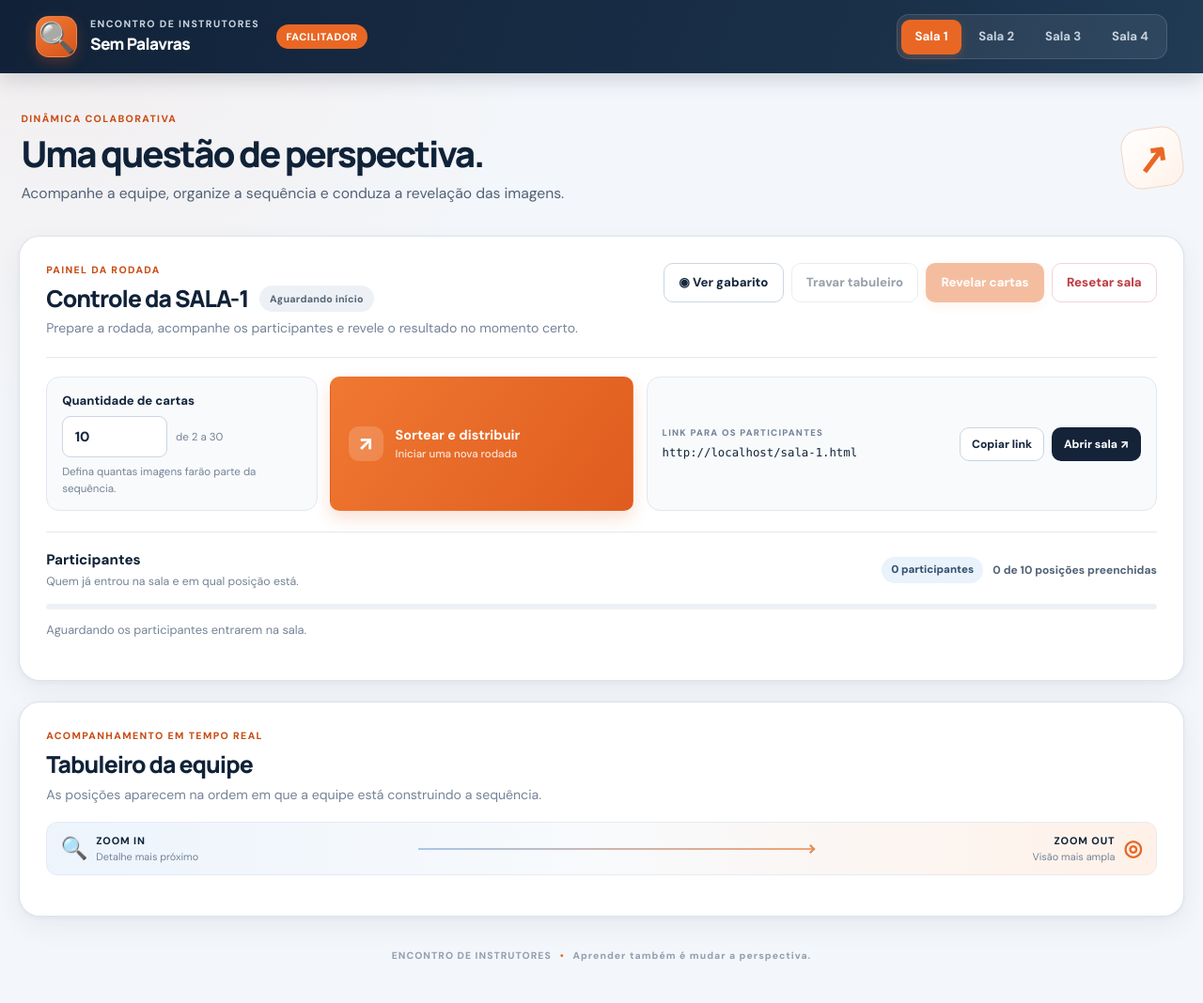
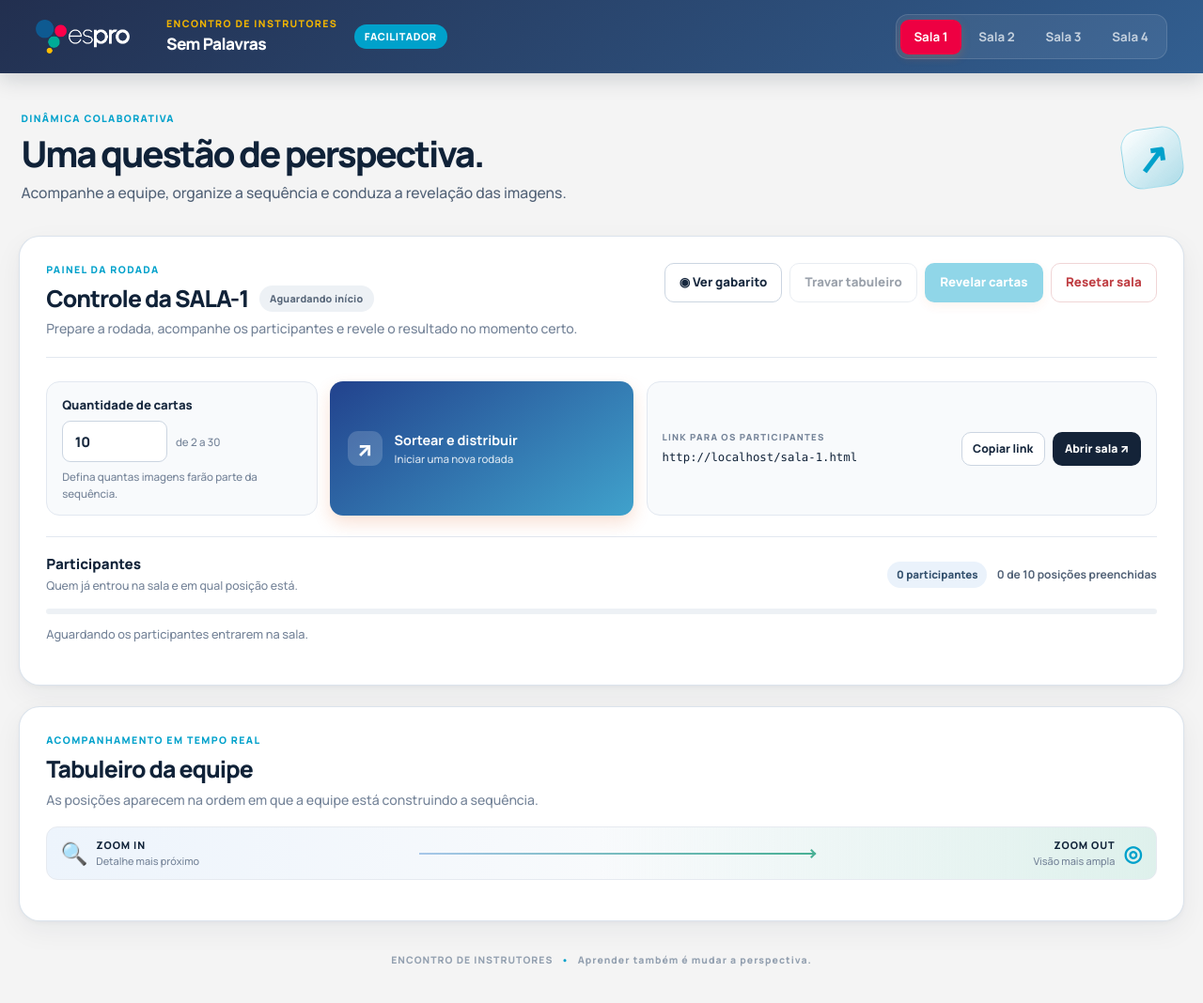
Before and after one commit to conteudoespro/encontroinstrutores2026, a plain HTML site: page index.html in a window 1280 px wide. Shown: the whole page at 94% size. Drawn offline with Linux system fonts and the light colour scheme; no server answers.

Commit message:
Ajustes visuais

```diff
--- a/css/style.css
+++ b/css/style.css
@@ -1,7 +1,8 @@
 @import url('https://fonts.googleapis.com/css2?family=DM+Sans:wght@400;500;600;700;800&family=Manrope:wght@500;600;700;800&display=swap');
 
+
 :root {
-  --bg: #f3f6fa;
+  --bg: #f4f4f4;
   --surface: #ffffff;
   --surface-soft: #f8fafc;
   --surface-tint: #fff7f0;
@@ -29,6 +30,15 @@
   --shadow-card: 0 10px 30px rgba(20, 35, 56, .055), 0 2px 5px rgba(20, 35, 56, .035);
   --shadow-float: 0 28px 80px rgba(7, 19, 34, .30);
   --ease: 180ms cubic-bezier(.2, .8, .2, 1);
+
+  /* CORES ESPRO*/
+  --dark-blue: #222F4F;
+  --blue: #325F91;
+  --water-green: #49B095;
+  --yellow: #F2B500;
+  --magenta: #EE0042;
+  --light-blue: #00A1CB;
+  --violet-blue: #113F8C;
 }
 
 *, *::before, *::after { box-sizing: border-box; }
@@ -40,10 +50,8 @@ body {
   display: flex;
   flex-direction: column;
   color: var(--ink);
-  background:
-    radial-gradient(ellipse at 5% 0%, rgba(233, 103, 36, .055), transparent 32rem),
-    var(--bg);
-  font-family: 'DM Sans', 'Segoe UI', system-ui, -apple-system, sans-serif;
+  background: var(--bg);
+  font-family: 'Manrope', 'Segoe UI', system-ui, -apple-system, sans-serif;
   line-height: 1.5;
   -webkit-font-smoothing: antialiased;
 }
@@ -67,7 +75,7 @@ button:focus-visible, a:focus-visible, input:focus-visible, img[tabindex]:focus-
   min-height: 78px;
   padding: .8rem clamp(1rem, 3vw, 2.75rem);
   color: #fff;
-  background: linear-gradient(110deg, #112238 0%, #1a3049 72%, #213b55 100%);
+  background: linear-gradient(145deg, #222f4f, #325f91);
   box-shadow: 0 6px 22px rgba(12, 27, 45, .16);
 }
 .brand {
@@ -81,17 +89,15 @@ button:focus-visible, a:focus-visible, input:focus-visible, img[tabindex]:focus-
 .brand-mark {
   display: grid;
   place-items: center;
-  flex: 0 0 44px;
-  width: 44px;
-  height: 44px;
-  border: 1px solid rgba(255,255,255,.18);
-  border-radius: 14px;
+  width: 100px;
+  height: 37px;
   color: #fff;
-  background: linear-gradient(145deg, #f17b35, #d6531a);
-  box-shadow: 0 5px 14px rgba(225, 91, 29, .28);
-  font-family: Manrope, sans-serif;
+  background: url(../img/logo_espro.png) no-repeat;
+  background-size: 100%;
+  font-family: 'Manrope', sans-serif;
   font-size: 2rem;
   line-height: 1;
+  margin-right: 25px;
 }
 .brand-copy { display: flex; flex-direction: column; gap: .05rem; min-width: 0; }
 .brand-event, .eyebrow, .share-label {
@@ -100,10 +106,10 @@ button:focus-visible, a:focus-visible, input:focus-visible, img[tabindex]:focus-
   letter-spacing: .13em;
   text-transform: uppercase;
 }
-.brand-event { color: #c8d3df; }
+.brand-event { color: #F2B500; }
 .brand-name {
   color: #fff;
-  font-family: Manrope, 'DM Sans', sans-serif;
+  font-family: 'Manrope', 'DM Sans', sans-serif;
   font-size: 1.08rem;
   font-weight: 800;
   letter-spacing: -.035em;
@@ -122,7 +128,7 @@ button:focus-visible, a:focus-visible, input:focus-visible, img[tabindex]:focus-
   text-transform: uppercase;
   white-space: nowrap;
 }
-.badge-accent { color: #fff; background: var(--orange); }
+.badge-accent { color: #fff; background: var(--light-blue); }
 .brand .badge { margin-left: .25rem; }
 .room-tabs {
   display: flex;
@@ -134,7 +140,7 @@ button:focus-visible, a:focus-visible, input:focus-visible, img[tabindex]:focus-
 }
 .room-tab {
   min-height: 37px;
-  padding: .45rem .9rem;
+  padding: .45rem .9rem .30rem .9rem;
   border: 0;
   border-radius: 9px;
   color: #c6d2df;
@@ -145,7 +151,7 @@ button:focus-visible, a:focus-visible, input:focus-visible, img[tabindex]:focus-
   transition: background var(--ease), color var(--ease), transform var(--ease);
 }
 .room-tab:hover { color: #fff; background: rgba(255,255,255,.09); }
-.room-tab.active { color: #fff; background: var(--orange); box-shadow: 0 3px 10px rgba(233,103,36,.25); }
+.room-tab.active { color: #fff; background: var(--magenta); box-shadow: 0 3px 10px rgba(233,103,36,.25); }
 .topbar-right { display: flex; align-items: center; gap: .7rem; }
 .player-chip {
   display: inline-flex;
@@ -175,11 +181,11 @@ button:focus-visible, a:focus-visible, input:focus-visible, img[tabindex]:focus-
   margin: 0 0 1.7rem;
   padding: .35rem .15rem;
 }
-.eyebrow { margin: 0 0 .45rem; color: var(--orange-dark); }
+.eyebrow { margin: 0 0 .45rem; color: var(--light-blue); }
 .page-intro h1 {
   margin: 0;
   color: var(--ink-strong);
-  font-family: Manrope, 'DM Sans', sans-serif;
+  font-family: 'Manrope', 'DM Sans', sans-serif;
   font-size: clamp(1.65rem, 3vw, 2.45rem);
   font-weight: 800;
   letter-spacing: -.055em;
@@ -192,28 +198,28 @@ button:focus-visible, a:focus-visible, input:focus-visible, img[tabindex]:focus-
   flex: 0 0 64px;
   width: 64px;
   height: 64px;
-  border: 1px solid #f1d7c7;
+  border: 1px solid #00a1cb4a;
   border-radius: 20px;
-  color: var(--orange);
-  background: linear-gradient(145deg, #fff, #fff2e9);
-  font-family: Manrope, sans-serif;
+  color: var(--light-blue);
+  background: linear-gradient(145deg, #fff, #00a1cb4a);
+  font-family: 'Manrope', sans-serif;
   font-size: 2.6rem;
   font-weight: 700;
   transform: rotate(-8deg);
 }
 .panel-card {
   margin-bottom: 1.35rem;
-  padding: clamp(1.15rem, 2.2vw, 1.8rem);
+  padding: clamp(1.15rem, 2.2vw, 2.5rem);
   border: 1px solid rgba(215, 224, 234, .9);
   border-radius: var(--radius-lg);
   background: var(--surface);
   box-shadow: var(--shadow-card);
 }
-.section-heading { display: flex; align-items: flex-start; justify-content: space-between; gap: 1.25rem; }
+.section-heading { display: flex; align-items: flex-start; justify-content: space-between; gap: 1.25rem; margin-bottom: 25px; }
 .section-heading h2 {
   margin: 0;
   color: var(--ink-strong);
-  font-family: Manrope, 'DM Sans', sans-serif;
+  font-family: 'Manrope', 'DM Sans', sans-serif;
   font-size: clamp(1.22rem, 2vw, 1.55rem);
   font-weight: 800;
   letter-spacing: -.04em;
@@ -251,8 +257,8 @@ button:focus-visible, a:focus-visible, input:focus-visible, img[tabindex]:focus-
 .btn:hover:not(:disabled) { transform: translateY(-1px); }
 .btn:active:not(:disabled) { transform: translateY(0); }
 .btn:disabled { opacity: .43; cursor: not-allowed; }
-.btn-primary { color: #fff; background: var(--orange); box-shadow: 0 4px 12px rgba(233,103,36,.17); }
-.btn-primary:hover:not(:disabled) { background: var(--orange-dark); }
+.btn-primary { color: #fff; background: var(--light-blue); box-shadow: 0 4px 12px rgba(233,103,36,.17); }
+.btn-primary:hover:not(:disabled) { background: var(--light-blue); }
 .btn-secondary { color: var(--ink); border-color: var(--line-strong); background: #fff; }
 .btn-secondary:hover:not(:disabled) { border-color: #aab8c8; background: var(--surface-soft); }
 .btn-dark { color: #fff; background: var(--navy); }
@@ -263,7 +269,7 @@ button:focus-visible, a:focus-visible, input:focus-visible, img[tabindex]:focus-
 .btn-answer:hover:not(:disabled) { background: #105641; }
 .btn-small { min-height: 36px; padding: .48rem .72rem; font-size: .76rem; }
 .btn-block { width: 100%; }
-.btn-ghost-light { min-height: 34px; padding: .38rem .72rem; border-color: rgba(255,255,255,.2); color: #fff; background: rgba(255,255,255,.09); font-size: .78rem; }
+.btn-ghost-light { min-height: 34px; padding: .38rem .72rem; border-color: rgba(242,181,0,.2); color: #F2B500; background: rgba(242,181,0,.09); font-size: .78rem;  border-radius: 100px;}
 .btn-ghost-light:hover { background: rgba(255,255,255,.17); }
 .host-actions { display: flex; align-items: center; justify-content: flex-end; flex-wrap: wrap; gap: .5rem; }
 
@@ -298,7 +304,7 @@ button:focus-visible, a:focus-visible, input:focus-visible, img[tabindex]:focus-
   transition: border-color var(--ease), box-shadow var(--ease);
 }
 .input-with-suffix input { max-width: 112px; font-weight: 800; }
-.input-with-suffix input:focus, .join-form input:focus { border-color: var(--orange); box-shadow: 0 0 0 3px rgba(233,103,36,.12); }
+.input-with-suffix input:focus, .join-form input:focus { border-color: var(--light-blue); box-shadow: 0 0 0 3px rgba(233,103,36,.12); }
 .input-with-suffix span { color: var(--muted); font-size: .72rem; white-space: nowrap; }
 .field-help { margin: .45rem 0 0; color: var(--muted); font-size: .72rem; }
 .btn-start {
@@ -308,11 +314,13 @@ button:focus-visible, a:focus-visible, input:focus-visible, img[tabindex]:focus-
   min-height: 86px;
   padding: .9rem 1.15rem;
   color: #fff;
-  background: linear-gradient(125deg, #f07832, #df5c1e);
+  background: linear-gradient(145deg, #22428d, #40a2cc);
   box-shadow: 0 8px 18px rgba(224, 91, 30, .18);
   text-align: left;
+  border-radius: 14px;
+  border: none;
 }
-.btn-start:hover:not(:disabled) { background: linear-gradient(125deg, #e96a25, #c94c13); }
+.btn-start:hover:not(:disabled) { background: linear-gradient(145deg, #222f4f, #325f91); }
 .btn-start strong, .btn-start small { display: block; }
 .btn-start strong { font-size: .9rem; }
 .btn-start small { margin-top: .24rem; color: rgba(255,255,255,.82); font-size: .72rem; font-weight: 500; }
@@ -331,7 +339,7 @@ button:focus-visible, a:focus-visible, input:focus-visible, img[tabindex]:focus-
 .metric-pill { padding: .32rem .62rem; border-radius: 999px; color: #34516e; background: var(--blue-pale); font-size: .72rem; font-weight: 800; }
 .progress-copy { color: var(--ink-soft); font-size: .75rem; font-weight: 700; }
 .progress-track { height: 6px; margin: .85rem 0 .8rem; overflow: hidden; border-radius: 99px; background: #edf1f5; }
-.progress-track span { display: block; width: 0; height: 100%; border-radius: inherit; background: linear-gradient(90deg, #f18a4d, var(--orange)); transition: width 240ms ease; }
+.progress-track span { display: block; width: 0; height: 100%; border-radius: inherit; background: linear-gradient(90deg, #EE0042, var(--light-blue)); transition: width 240ms ease; }
 .roster-list { display: flex; flex-wrap: wrap; gap: .5rem; min-height: 35px; }
 .player-pill {
   display: inline-flex;
@@ -350,7 +358,7 @@ button:focus-visible, a:focus-visible, input:focus-visible, img[tabindex]:focus-
 .player-pill-name { max-width: 180px; overflow: hidden; text-overflow: ellipsis; white-space: nowrap; }
 .player-pill small { color: var(--muted); font-size: .67rem; font-weight: 600; }
 .player-pill strong { color: var(--green); font-size: .68rem; white-space: nowrap; }
-.kick-btn { display: grid; place-items: center; width: 22px; height: 22px; border: 0; border-radius: 50%; color: #7d8998; background: transparent; font-size: 1.1rem; cursor: pointer; }
+.kick-btn { display: grid; place-items: center; width: 30px; border: 0; border-radius: 50%; color: #7d8998; background: transparent; font-size: 1.1rem; cursor: pointer; }
 .kick-btn:hover { color: var(--red); background: var(--red-pale); }
 .empty-roster { margin: 0; color: var(--muted); font-size: .8rem; }
 
@@ -366,16 +374,16 @@ button:focus-visible, a:focus-visible, input:focus-visible, img[tabindex]:focus-
   padding: .68rem .9rem;
   border: 1px solid #e6eaf0;
   border-radius: 12px;
-  background: linear-gradient(90deg, #edf4fc 0%, #f8fafc 50%, #fff1e8 100%);
+  background: linear-gradient(90deg, #edf4fc 0%, #f8fafc 50%, #49b0952e 100%);
 }
 .scale-end { display: flex; align-items: center; gap: .55rem; min-width: 0; color: var(--ink-soft); }
 .scale-end strong, .scale-end small { display: block; }
 .scale-end strong { color: var(--ink-strong); font-size: .68rem; font-weight: 800; letter-spacing: .08em; }
 .scale-end small { margin-top: .05rem; color: var(--muted); font-size: .68rem; }
-.scale-symbol { color: var(--orange); font-size: 1.45rem; font-weight: 800; line-height: 1; }
+.scale-symbol { color: var(--light-blue); font-size: 1.45rem; font-weight: 800; line-height: 1; }
 .scale-end-right { text-align: right; }
-.scale-line { position: relative; flex: 1; height: 2px; max-width: 420px; background: linear-gradient(90deg, #a7c7e9, #f1a274); }
-.scale-line::after { position: absolute; top: 50%; right: -1px; width: 7px; height: 7px; border-top: 2px solid #e58a54; border-right: 2px solid #e58a54; content: ''; transform: translateY(-50%) rotate(45deg); }
+.scale-line { position: relative; flex: 1; height: 2px; max-width: 420px; background: linear-gradient(90deg, #a7c7e9, #49B095); }
+.scale-line::after { position: absolute; top: 50%; right: -1px; width: 7px; height: 7px; border-top: 2px solid #49B095; border-right: 2px solid #49B095; content: ''; transform: translateY(-50%) rotate(45deg); }
 .timeline-grid { display: grid; grid-template-columns: repeat(auto-fill, minmax(168px, 1fr)); align-items: stretch; gap: .85rem; }
 .slot-card {
   position: relative;
@@ -391,12 +399,12 @@ button:focus-visible, a:focus-visible, input:focus-visible, img[tabindex]:focus-
 }
 .slot-card:hover { border-color: #9baabd; }
 .slot-card.occupied { border-style: solid; border-color: #b9c7d6; background: #fff; box-shadow: 0 4px 14px rgba(20,35,56,.045); }
-.slot-card.is-mine { border-color: var(--orange); background: #fff8f3; box-shadow: 0 5px 16px rgba(233,103,36,.10); }
+.slot-card.is-mine { border-color: var(--light-blue); background: #fff8f3; box-shadow: 0 5px 16px rgba(233,103,36,.10); }
 .slot-card.correct { border-color: #65b78e; background: #f2fbf6; }
 .slot-card.wrong { border-color: #e4a0a2; background: #fff7f7; }
 .slot-header { display: flex; align-items: center; justify-content: space-between; min-height: 23px; gap: .35rem; margin-bottom: .25rem; }
-.slot-index-badge { display: inline-flex; align-items: center; min-height: 22px; padding: .18rem .48rem; border-radius: 6px; color: #41536b; background: #edf1f5; font-size: .62rem; font-weight: 800; letter-spacing: .055em; }
-.slot-card.is-mine .slot-index-badge { color: #fff; background: var(--orange); }
+.slot-index-badge { display: inline-flex; align-items: center; min-height: 20px; padding: .18rem .48rem; border-radius: 6px; color: #41536b; background: #edf1f5; font-size: .62rem; font-weight: 800; letter-spacing: .055em; }
+.slot-card.is-mine .slot-index-badge { color: #fff; background: var(--light-blue); }
 .slot-hint-tag { font-size: .65rem; font-weight: 800; text-align: right; }
 .slot-preview {
   position: relative;
@@ -429,7 +437,7 @@ button:focus-visible, a:focus-visible, input:focus-visible, img[tabindex]:focus-
   text-align: center;
 }
 .slot-preview .card-back small { margin-top: .25rem; color: #dce5ee; font-size: .66rem; font-weight: 500; letter-spacing: 0; }
-.slot-preview .card-back.mine { background: linear-gradient(145deg, #e96724, #b84a1a); }
+.slot-preview .card-back.mine { background: linear-gradient(135deg, #dd0075, #e1564d); }
 .slot-player-name { min-height: 22px; margin: 0 0 .55rem; overflow: hidden; color: var(--ink); font-size: .76rem; font-weight: 800; text-align: center; text-overflow: ellipsis; white-space: nowrap; }
 .slot-action { margin-top: auto; }
 .slot-action .btn { min-height: 35px; padding: .42rem .58rem; font-size: .72rem; }
@@ -440,7 +448,7 @@ button:focus-visible, a:focus-visible, input:focus-visible, img[tabindex]:focus-
 .player-intro { margin-bottom: 1.5rem; }
 .player-layout { display: grid; grid-template-columns: minmax(260px, 340px) minmax(0, 1fr); align-items: start; gap: 1.2rem; }
 .secret-card-box { position: sticky; top: 98px; text-align: left; }
-.secret-heading h2 { margin: 0; color: var(--ink-strong); font-family: Manrope, sans-serif; font-size: 1.28rem; font-weight: 800; letter-spacing: -.04em; }
+.secret-heading h2 { margin: 0; color: var(--ink-strong); font-family: 'Manrope', sans-serif; font-size: 1.28rem; font-weight: 800; letter-spacing: -.04em; }
 .secret-heading .section-description { margin-top: .3rem; }
 .secret-image-frame {
   position: relative;
@@ -464,8 +472,8 @@ button:focus-visible, a:focus-visible, input:focus-visible, img[tabindex]:focus-
 .shield-overlay span:not(.shield-emoji) { font-size: .9rem; font-weight: 800; }
 .shield-overlay small { color: #e2eaf2; font-size: .7rem; }
 .secret-status { min-height: 43px; margin: .65rem 0 .85rem; color: var(--ink-soft); font-size: .81rem; }
-.privacy-note { display: flex; align-items: flex-start; gap: .5rem; margin-top: 1rem; padding: .7rem .75rem; border-radius: 10px; color: #75512f; background: #fff5e9; font-size: .72rem; }
-.privacy-note span { color: var(--orange); font-weight: 900; }
+.privacy-note { display: flex; align-items: flex-start; gap: .5rem; margin-top: 1rem; padding: .7rem .75rem; border-radius: 10px; color: #222F4F; background: #00a1cb4a; font-size: .72rem; }
+.privacy-note span { color: var(--light-blue); font-weight: 900; }
 .player-board-panel { min-width: 0; }
 .status-banner { display: flex; flex-wrap: wrap; align-items: center; justify-content: space-between; gap: .5rem 1rem; margin-bottom: 1.1rem; padding: .8rem .95rem; border-radius: 12px; font-size: .81rem; font-weight: 700; }
 .status-banner.locked { border: 1px solid #f0d99e; color: #7d530c; background: var(--amber-pale); }
@@ -473,8 +481,8 @@ button:focus-visible, a:focus-visible, input:focus-visible, img[tabindex]:focus-
 
 /* Tela de entrada */
 .join-screen { width: min(100%, 530px); margin: 2rem auto 2.4rem; padding: clamp(1.5rem, 4vw, 2.6rem); text-align: center; }
-.join-icon { display: grid; place-items: center; width: 62px; height: 62px; margin: 0 auto 1rem; border: 1px solid #f0d7c8; border-radius: 19px; color: var(--orange); background: var(--orange-pale); font-family: Manrope, sans-serif; font-size: 2.25rem; }
-.join-screen h2 { margin: 0; color: var(--ink-strong); font-family: Manrope, sans-serif; font-size: 1.7rem; font-weight: 800; letter-spacing: -.05em; }
+.join-icon { display: grid; place-items: center; width: 62px; height: 62px; margin: 0 auto 1rem; border: 1px solid #f0d7c8; border-radius: 19px; color: var(--light-blue); background: var(--orange-pale); font-family: 'Manrope', sans-serif; font-size: 2.25rem; }
+.join-screen h2 { margin: 0; color: var(--ink-strong); font-family: 'Manrope', sans-serif; font-size: 1.7rem; font-weight: 800; letter-spacing: -.05em; }
 .join-description { max-width: 390px; margin: .65rem auto 0; color: var(--muted); font-size: .88rem; }
 .join-form { display: flex; flex-direction: column; gap: .55rem; margin-top: 1.55rem; text-align: left; }
 .join-form label { margin-bottom: 0; }
@@ -508,7 +516,7 @@ button:focus-visible, a:focus-visible, input:focus-visible, img[tabindex]:focus-
   outline: none;
 }
 .answer-modal-header { display: flex; align-items: flex-start; justify-content: space-between; gap: 1rem; padding-bottom: .9rem; border-bottom: 1px solid var(--line); }
-.answer-modal-header h2 { margin: 0; color: var(--ink-strong); font-family: Manrope, sans-serif; font-size: clamp(1.4rem, 2.5vw, 2rem); font-weight: 800; letter-spacing: -.05em; }
+.answer-modal-header h2 { margin: 0; color: var(--ink-strong); font-family: 'Manrope', sans-serif; font-size: clamp(1.4rem, 2.5vw, 2rem); font-weight: 800; letter-spacing: -.05em; }
 .answer-modal-header p:last-child { margin: .35rem 0 0; color: var(--muted); font-size: .84rem; }
 .modal-close { display: grid; place-items: center; flex: 0 0 40px; width: 40px; height: 40px; border: 1px solid var(--line); border-radius: 11px; color: var(--ink); background: #fff; font-size: 1.65rem; line-height: 1; cursor: pointer; }
 .modal-close:hover { color: var(--red); border-color: #e8c5c7; background: var(--red-pale); }
@@ -522,7 +530,7 @@ button:focus-visible, a:focus-visible, input:focus-visible, img[tabindex]:focus-
 .answer-key-card:last-child { border-color: #b7d1e9; background: #f7fbff; }
 .answer-key-card-header { display: flex; align-items: center; justify-content: space-between; gap: .3rem; margin-bottom: .45rem; }
 .answer-key-position { color: var(--ink-soft); font-size: .65rem; font-weight: 800; letter-spacing: .055em; }
-.answer-key-edge { color: var(--orange-dark); font-size: .58rem; font-weight: 800; text-transform: uppercase; }
+.answer-key-edge { color: var(--light-blue); font-size: .58rem; font-weight: 800; text-transform: uppercase; }
 .answer-key-card:last-child .answer-key-edge { color: #376b9e; }
 .answer-key-image { display: block; width: 100%; aspect-ratio: 1 / 1; overflow: hidden; border: 0; border-radius: 8px; background: #e9eef4; cursor: zoom-in; }
 .answer-key-image img { display: block; width: 100%; height: 100%; object-fit: contain; }
@@ -555,7 +563,7 @@ button:focus-visible, a:focus-visible, input:focus-visible, img[tabindex]:focus-
   max-width: min(420px, calc(100vw - 2rem));
   padding: .85rem 1.05rem;
   border: 1px solid rgba(255,255,255,.1);
-  border-left: 4px solid var(--orange);
+  border-left: 4px solid var(--light-blue);
   border-radius: 11px;
   color: #fff;
   background: var(--navy);
@@ -569,7 +577,7 @@ button:focus-visible, a:focus-visible, input:focus-visible, img[tabindex]:focus-
 }
 .toast.show { opacity: 1; transform: translateY(0); }
 .page-footer { display: flex; justify-content: center; align-items: center; gap: .55rem; padding: .8rem 0 1rem; color: #93a0b0; font-size: .65rem; font-weight: 800; letter-spacing: .1em; text-align: center; }
-.page-footer span { color: var(--orange); }
+.page-footer span { color: var(--light-blue); }
 
 @media (max-width: 1100px) {
   .setup-grid { grid-template-columns: minmax(180px, .8fr) minmax(210px, .9fr); }
--- a/index.html
+++ b/index.html
@@ -11,7 +11,7 @@
 <body class="host-page">
   <header class="topbar">
     <a class="brand" href="index.html" aria-label="Zoom In, Zoom Out — Encontro de Instrutores">
-      <span class="brand-mark" aria-hidden="true">🔍</span>
+      <span class="brand-mark" aria-hidden="true"></span>
       <span class="brand-copy">
         <span class="brand-event">ENCONTRO DE INSTRUTORES</span>
         <span class="brand-name">Sem Palavras</span>
```
Also changed, not shown: sala-1.html (+1 -1 lines), sala-2.html (+1 -1 lines), sala-3.html (+1 -1 lines), sala-4.html (+1 -1 lines), img/logo_espro.png (added).
